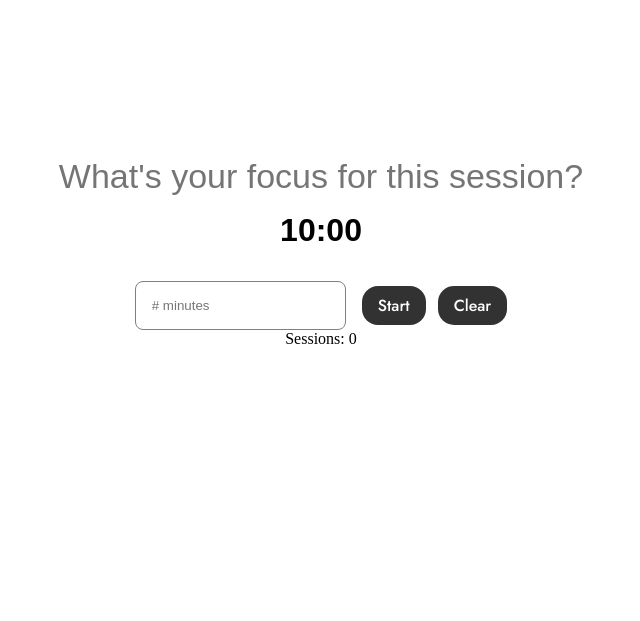
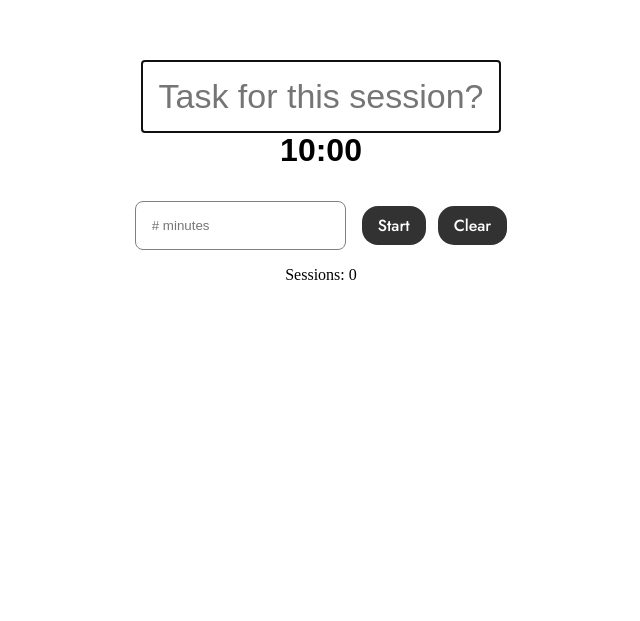
Before and after one commit to maishamir/pomodoroTimer, a React (Vite) app: page / in a window 1280 px wide. Shown: the part 179-800 px from the top of the page, without its empty margins (319-959 px from the left). Built offline with nearby package versions, Linux system fonts and the light colour scheme.

Commit message:
start/pause button resets to 'start' after timer finishes

```diff
--- a/src/App.jsx
+++ b/src/App.jsx
@@ -1,4 +1,4 @@
-import { useState, useEffect } from "react";
+import { useState, useEffect, useRef } from "react";
 import "./App.scss";
 import InputForm from "./components/InputForm/InputForm";
 import TimerDisplay from "./components/TimerDisplay/TimerDisplay";
@@ -9,16 +9,19 @@ function App() {
   const [minutes, setMinutes] = useState(10);
   const [isRunning, setIsRunning] = useState(false);
   const [buttonText, setButtonText] = useState("Start");
-  const [isNotCleared, setIsNotCleared] = useState(false);
+  const [timeEditable, setTimeEditable] = useState(true);
+  const [timerDone, setTimerDone] = useState(false)
 
   const [isInputField, setIsInputField] = useState(true);
   const [focusSession, setFocusSession] = useState("");
 
   const [sessions, setSessions] = useState(0);
 
+  const inputRef = useRef(null);
+
   function handleStartStop(e) {
     e.preventDefault();
-    setIsNotCleared(true);
+    setTimeEditable(false);
 
     if (isRunning) {
       setIsRunning(false);
@@ -29,7 +32,7 @@ function App() {
       setSeconds(0);
       setIsRunning(true);
       setButtonText("Pause");
-      setIsNotCleared(true);
+      setTimeEditable(false);
     }
   }
 
@@ -42,7 +45,7 @@ function App() {
     //stop the timer
     setIsRunning(false);
     setButtonText("Start");
-    setIsNotCleared(false);
+    setTimeEditable(true);
   }
 
   function handleBlur(e) {
@@ -61,6 +64,13 @@ function App() {
   function handleClick() {
     setIsInputField((prevInputField) => !prevInputField);
   }
+
+
+  useEffect(() => {
+    if (isInputField && inputRef.current) {
+      inputRef.current.focus();
+    }
+  }, [isInputField])
   useEffect(() => {
     if (!isRunning) return;
 
@@ -68,6 +78,8 @@ function App() {
       if (seconds === 0 && minutes === 0) {
         setIsRunning(false);
         setSessions((prevSession) => prevSession + 1);
+        setButtonText("Start");
+        setTimeEditable(true)
         return;
       }
 
@@ -76,7 +88,7 @@ function App() {
         if (prevSecond > 0) {
           return prevSecond - 1;
         } else {
-          return 59;
+          return 2;
         }
       });
 
@@ -86,6 +98,10 @@ function App() {
           if (prevMinutes > 0) {
             return prevMinutes - 1;
           } else {
+            //setButtonText("Start") //doesn't work
+            //setTimerDone(true)  //doesn't work
+            //alert(timerDone)  //doesn't work :(
+            //console.log("timer is done") //doesn't work either
             return 0;
           }
         });
@@ -103,14 +119,14 @@ function App() {
         {isInputField ? (
           <input
             type="text"
-  placeholder={focusSession === "" ? "What's your focus for this session?" : ""}
+            placeholder={focusSession === "" ? "Task for this session?" : ""}
+            ref={inputRef}
             className="app__focusInput"
-  onFocus={() => setIsInputField(true)}  // Only track the input being active
+            onFocus={() => setIsInputField(true)} // Only track the input being active
             onChange={handleSetFocus}
             onBlur={handleBlur}
             value={focusSession}
           />
-
         ) : (
           <h1 className="app__focusSession" onClick={handleClick}>
             {focusSession}
@@ -123,12 +139,12 @@ function App() {
         input={input}
         setInput={setInput}
         buttonText={buttonText}
-        isNotCleared={isNotCleared}
+        timeEditable={timeEditable}
         handleStartStop={handleStartStop}
         handleClear={handleClear}
       />
 
-      <p>Sessions: {sessions}</p>
+      <p className="app__sessionCount">Sessions: {sessions}</p>
     </main>
   );
 }
--- a/src/App.scss
+++ b/src/App.scss
@@ -4,25 +4,32 @@
   box-sizing: border-box;
 }
 
-
-
 .app {
   display: flex;
   flex-direction: column;
   align-items: center;
   height: 90vh;
-  margin-top: 40vh;
+  margin-top: 30vh;
 
   &__focusInput {
     padding: 1rem;
     font-size: 2.125rem;
     field-sizing: content;
+    min-width: 300px;
+    width: auto;
     border: none;
+    text-align: center;
   }
 
   &__focusSession {
     padding: 1rem;
     font-size: 2.125rem;
+    font-family: sans-serif;
+    font-weight: 400;
+    cursor: pointer;
+  }
 
+  &__sessionCount {
+    margin-top: 1rem;
   }
 }
--- a/src/components/InputForm/InputForm.jsx
+++ b/src/components/InputForm/InputForm.jsx
@@ -5,7 +5,7 @@ function InputForm({
   input,
   setInput,
   buttonText,
-  isNotCleared,
+  timeEditable,
   handleStartStop,
   handleClear,
 }) {
@@ -16,7 +16,7 @@ function InputForm({
         placeholder="# minutes"
         value={input}
         onChange={({target}) => setInput(target.value)}
-        disabled={isNotCleared}
+        disabled={timeEditable ? false : true}
         className="inputForm__input"
       />
       <div className="inputForm__buttons">
```
Lines whose indentation alone changed are shown as unchanged.
